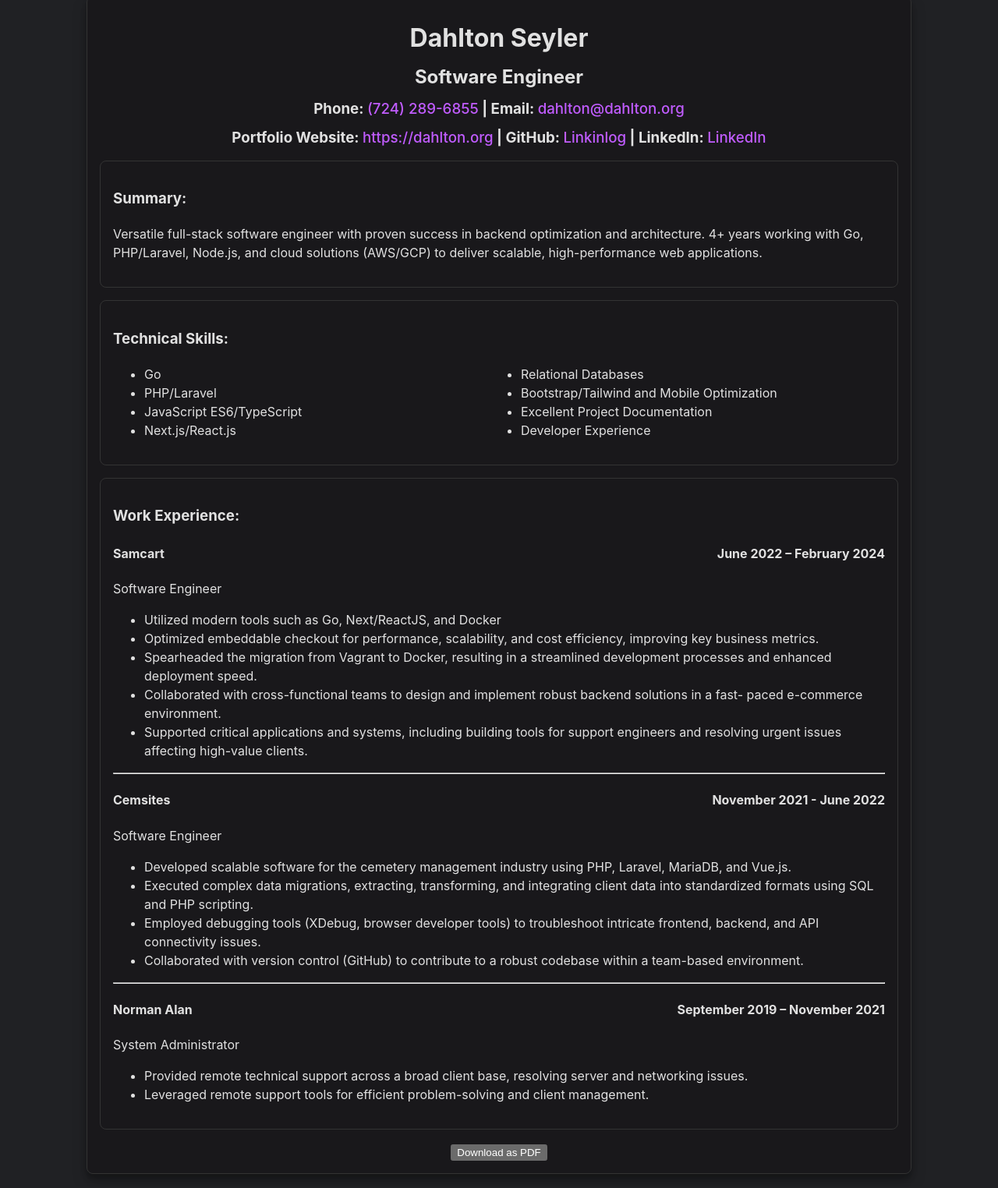
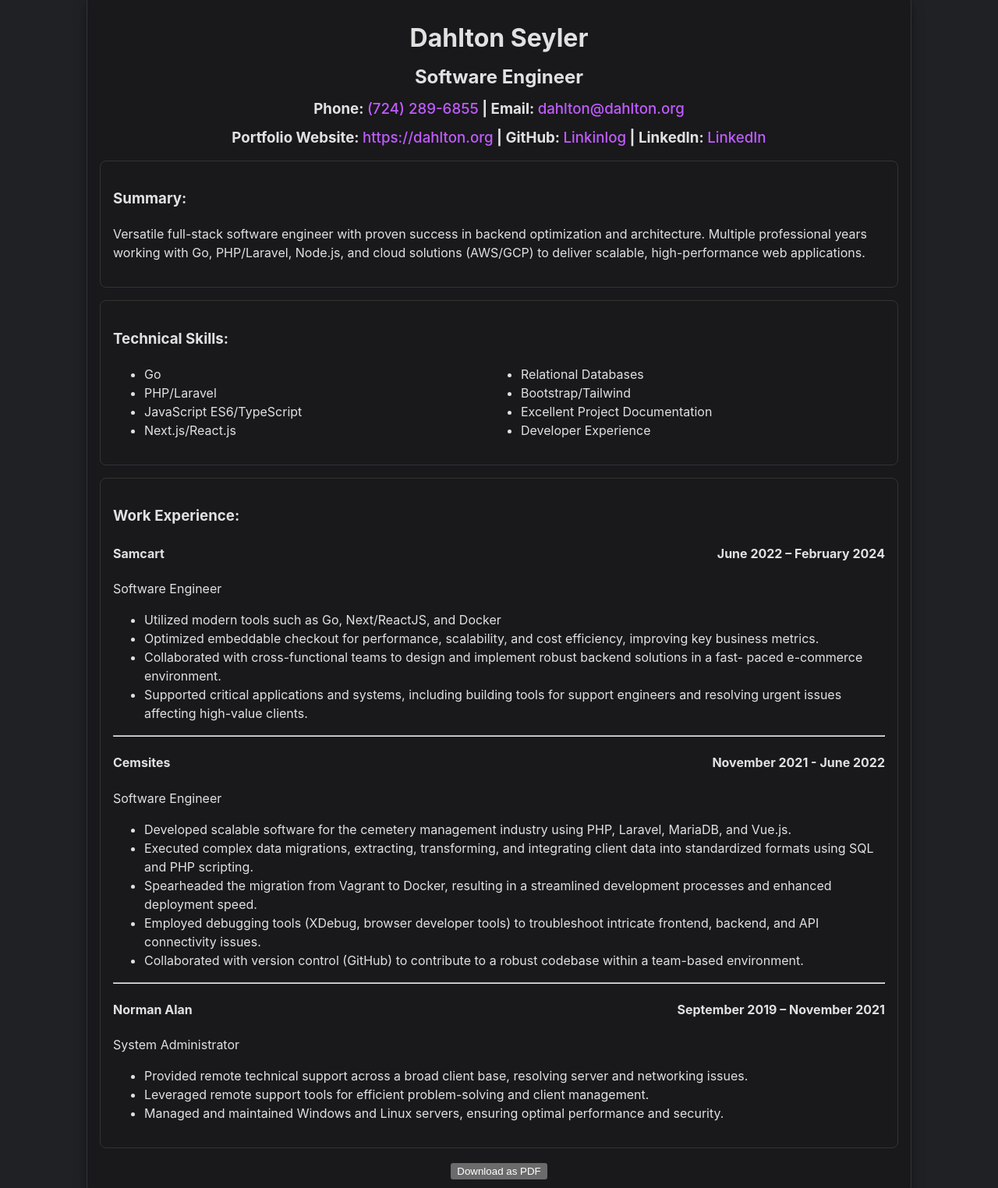
Before and after one commit to Linkinlog/resume, a plain HTML site: page index.html in a window 1280 px wide. Shown: the part 21-1545 px from the top of the page at 78% size. Drawn offline with Linux system fonts and the light colour scheme.

Commit message:
feat: more and less words

```diff
--- a/index.html
+++ b/index.html
@@ -56,9 +56,9 @@
         <h3>Summary:</h3>
         <p>
           Versatile full-stack software engineer with proven success in backend
-          optimization and architecture. 4+ years working with Go, PHP/Laravel,
-          Node.js, and cloud solutions (AWS/GCP) to deliver scalable,
-          high-performance web applications.
+          optimization and architecture. Multiple professional years working
+          with Go, PHP/Laravel, Node.js, and cloud solutions (AWS/GCP) to
+          deliver scalable, high-performance web applications.
         </p>
       </section>
       <section id="skills">
@@ -69,7 +69,7 @@
           <li>JavaScript ES6/TypeScript</li>
           <li>Next.js/React.js</li>
           <li>Relational Databases</li>
-          <li>Bootstrap/Tailwind and Mobile Optimization</li>
+          <li>Bootstrap/Tailwind</li>
           <li>Excellent Project Documentation</li>
           <li>Developer Experience</li>
         </ul>
@@ -84,10 +84,6 @@
             <li>
               Optimized embeddable checkout for performance, scalability, and
               cost efficiency, improving key business metrics.
-            </li>
-            <li>
-              Spearheaded the migration from Vagrant to Docker, resulting in a
-              streamlined development processes and enhanced deployment speed.
             </li>
             <li>
               Collaborated with cross-functional teams to design and implement
@@ -115,6 +111,10 @@
               PHP scripting.
             </li>
             <li>
+              Spearheaded the migration from Vagrant to Docker, resulting in a
+              streamlined development processes and enhanced deployment speed.
+            </li>
+            <li>
               Employed debugging tools (XDebug, browser developer tools) to
               troubleshoot intricate frontend, backend, and API connectivity
               issues.
@@ -140,6 +140,10 @@
               Leveraged remote support tools for efficient problem-solving and
               client management.
             </li>
+            <li>
+              Managed and maintained Windows and Linux servers, ensuring optimal
+              performance and security.
+            </li>
           </ul>
         </article>
       </section>
```
